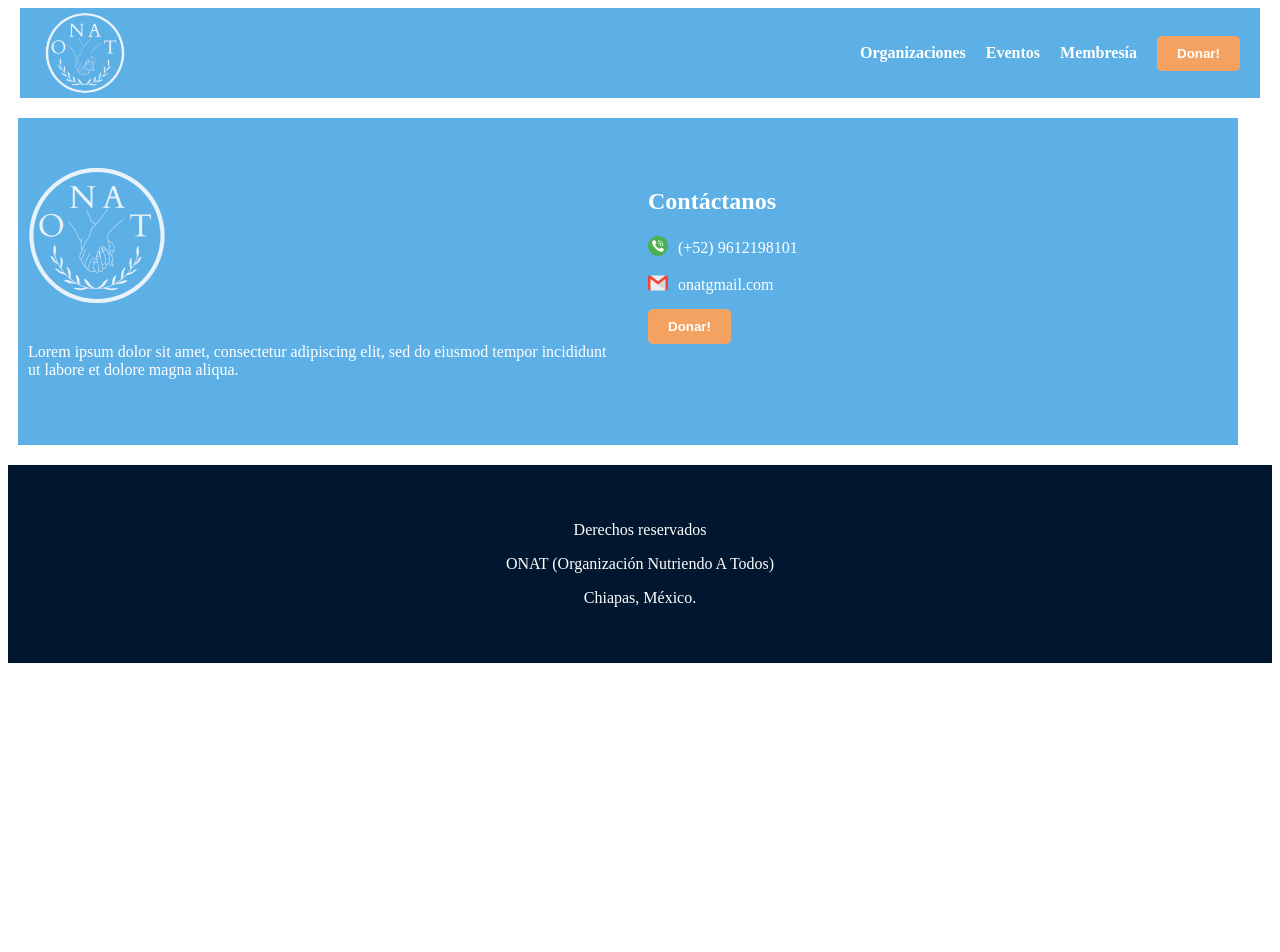
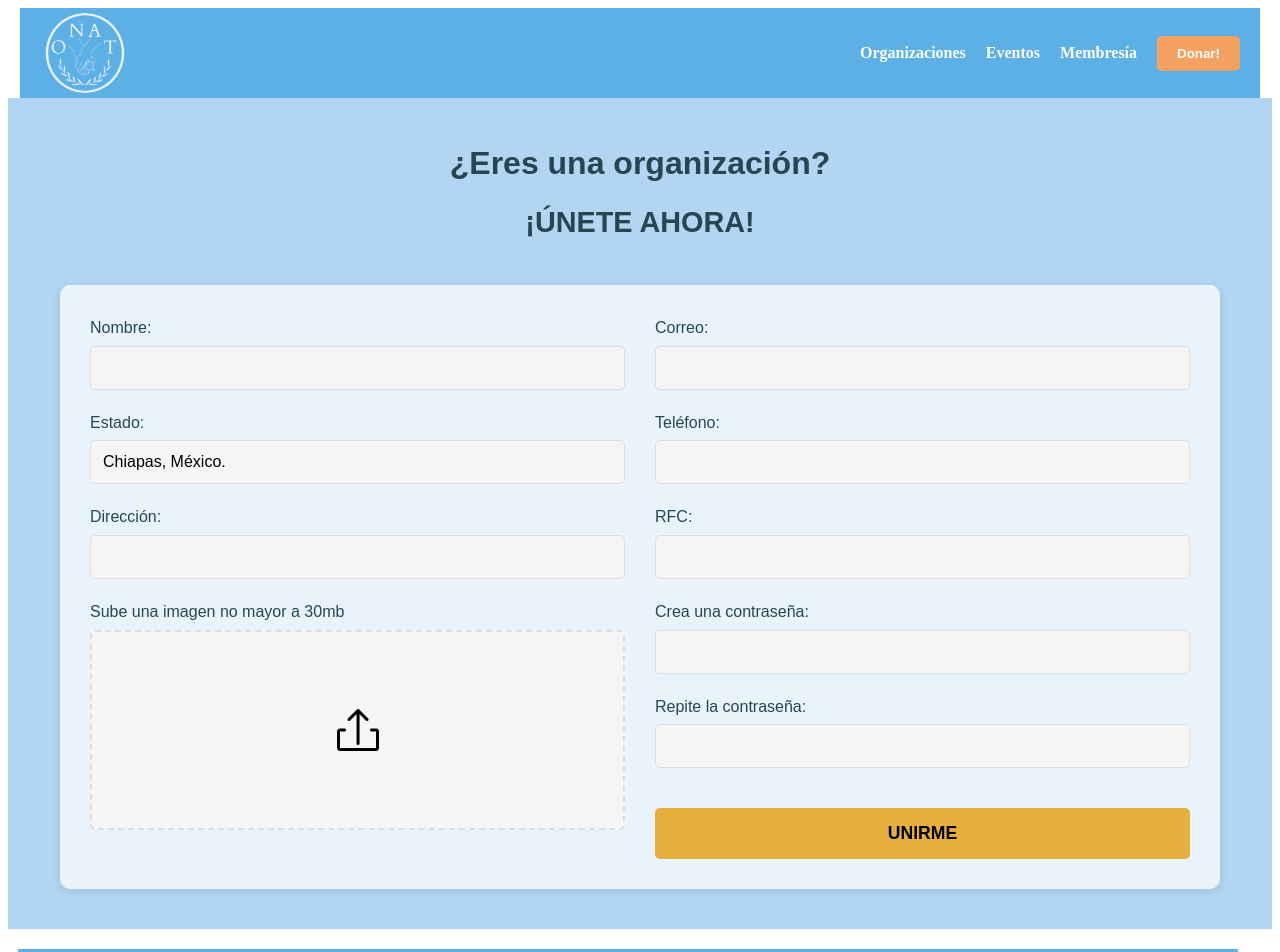
Before and after one commit to Fernandovm13/ONAT_front, an Angular app: page /formorg in a window 1280 px wide. Before the commit this address led to /. Shown: the top 952 px of the page. Before the commit the page ends 800 px from the top, so only its background shows below. Built offline with nearby package versions, Linux system fonts and the light colour scheme.

Commit message:
Integracion del formulario para organizacion

```diff
--- a/src/app/app-routing.module.ts
+++ b/src/app/app-routing.module.ts
@@ -3,11 +3,13 @@ import { RouterModule, Routes } from '@angular/router';
 import { HomeComponent } from './home/home.component';
 import { CardsOrgComponent } from './cards-org/cards-org.component';
 import { LoginComponent } from './login/login.component';
+import { FormOrgComponent } from './form-org/form-org.component';
 
 const routes: Routes = [
   { path: '', component: HomeComponent },
   { path: 'cardsorg', component: CardsOrgComponent },
   { path: 'login', component: LoginComponent },
+  {path: 'formorg', component: FormOrgComponent}
 ];
 
 @NgModule({
--- a/src/app/app.module.ts
+++ b/src/app/app.module.ts
@@ -9,6 +9,7 @@ import { FooterComponent } from './footer/footer.component';
 import { HomeComponent } from './home/home.component';
 import { CardsOrgComponent } from './cards-org/cards-org.component';
 import { LoginComponent } from './login/login.component';
+import { FormOrgComponent } from './form-org/form-org.component';
 
 @NgModule({
   declarations: [
@@ -18,7 +19,8 @@ import { LoginComponent } from './login/login.component';
     FooterComponent,
     HomeComponent,
     CardsOrgComponent,
-    LoginComponent
+    LoginComponent,
+    FormOrgComponent
   ],
   imports: [
     BrowserModule,
--- a/src/app/cards-org/cards-org.component.html
+++ b/src/app/cards-org/cards-org.component.html
@@ -65,7 +65,7 @@
         <div class="join-content">
           <h2>¿Eres una organización?</h2>
           <h3>¡ÚNETE AHORA!</h3>
-          <button class="btn btn-join">UNIRME</button>
+          <button class="btn btn-join" routerLink="/formorg">UNIRME</button>
         </div>
       </div>
     </div>
--- /dev/null
+++ b/src/app/form-org/form-org.component.css
@@ -0,0 +1,156 @@
+* {
+    margin: 0;
+    padding: 0;
+    box-sizing: border-box;
+}
+
+body {
+    font-family: Arial, sans-serif;
+    line-height: 1.6;
+    min-height: 100vh;
+    display: flex;
+    flex-direction: column;
+}
+
+.container {
+    max-width: 1200px;
+    margin: 0 auto;
+    padding: 0 20px;
+}
+
+.btn {
+    padding: 12px 24px;
+    border: none;
+    border-radius: 5px;
+    cursor: pointer;
+    font-weight: bold;
+    transition: background-color 0.3s ease;
+}
+
+.btn-donate {
+    background-color: #264653;
+    color: #ffffff;
+}
+
+.btn-donate:hover {
+    background-color: #E76F51;
+}
+
+/* Main Content Styles */
+.main-content {
+    flex: 1;
+    padding: 40px 0;
+    background-color: #B2D5F1;
+}
+
+.registration-header {
+    text-align: center;
+    margin-bottom: 40px;
+}
+
+.registration-header h1 {
+    font-size: 2em;
+    color: #264653;
+    margin-bottom: 10px;
+}
+
+.registration-header h2 {
+    font-size: 1.8em;
+    color: #264653;
+}
+
+.registration-form {
+    background-color: #E9F3FB;
+    padding: 30px;
+    border-radius: 10px;
+    box-shadow: 0 2px 10px rgba(0, 0, 0, 0.1);
+}
+
+.form-grid {
+    display: grid;
+    grid-template-columns: 1fr 1fr;
+    gap: 30px;
+}
+
+.form-group {
+    margin-bottom: 20px;
+}
+
+.form-group label {
+    display: block;
+    margin-bottom: 5px;
+    color: #264653;
+    font-weight: 500;
+}
+
+.form-group input {
+    width: 100%;
+    padding: 12px;
+    border: 1px solid #ddd;
+    border-radius: 5px;
+    font-size: 16px;
+    background-color: #f5f5f5;
+}
+
+.upload-area {
+    width: 100%;
+    height: 200px;
+    border: 2px dashed #ddd;
+    border-radius: 5px;
+    display: flex;
+    align-items: center;
+    justify-content: center;
+    cursor: pointer;
+    background-color: #f5f5f5;
+}
+
+.upload-icon {
+    width: 48px;
+    height: 48px;
+}
+
+.btn-submit {
+    width: 100%;
+    background-color: #E7AF3E;
+    color: black;
+    font-size: 1.1em;
+    padding: 15px;
+    margin-top: 20px;
+}
+
+.btn-submit:hover {
+    background-color: #eba926;
+}
+
+/* Responsive Styles */
+@media (max-width: 768px) {
+    .nav {
+        display: none;
+    }
+
+    .form-grid {
+        grid-template-columns: 1fr;
+    }
+
+    .upload-area {
+        height: 150px;
+    }
+}
+
+/* Input States */
+input:focus {
+    outline: none;
+    border-color: #77b8e8;
+    box-shadow: 0 0 0 2px rgba(119, 184, 232, 0.2);
+}
+
+input:disabled {
+    background-color: #f5f5f5;
+    cursor: not-allowed;
+}
+
+/* Upload Area Hover State */
+.upload-area:hover {
+    border-color: #77b8e8;
+    background-color: #fafafa;
+}
--- /dev/null
+++ b/src/app/form-org/form-org.component.html
@@ -0,0 +1,78 @@
+<!DOCTYPE html>
+<html lang="es">
+<head>
+    <meta charset="UTF-8">
+    <meta name="viewport" content="width=device-width, initial-scale=1.0">
+    <title>Registro de Organización - ONAT</title>
+    <link rel="stylesheet" href="form-org.component.css">
+</head>
+<body>
+
+    <main class="main-content">
+        <div class="container">
+            <div class="registration-header">
+                <h1>¿Eres una organización?</h1>
+                <h2>¡ÚNETE AHORA!</h2>
+            </div>
+
+            <form class="registration-form">
+                <div class="form-grid">
+                    <div class="form-column">
+                        <div class="form-group">
+                            <label for="nombre">Nombre:</label>
+                            <input type="text" id="nombre" name="nombre" required>
+                        </div>
+
+                        <div class="form-group">
+                            <label for="estado">Estado:</label>
+                            <input type="text" id="estado" name="estado" value="Chiapas, México." readonly required>
+                        </div>
+
+                        <div class="form-group">
+                            <label for="direccion">Dirección:</label>
+                            <input type="text" id="direccion" name="direccion" required>
+                        </div>
+
+                        <div class="form-group">
+                            <label>Sube una imagen no mayor a 30mb</label>
+                            <div class="upload-area">
+                                <img src="icono6.png" alt="Upload" class="upload-icon">
+                            </div>
+                        </div>
+                    </div>
+
+                    <div class="form-column">
+                        <div class="form-group">
+                            <label for="correo">Correo:</label>
+                            <input type="email" id="correo" name="correo" required>
+                        </div>
+
+                        <div class="form-group">
+                            <label for="telefono">Teléfono:</label>
+                            <input type="tel" id="telefono" name="telefono" required>
+                        </div>
+
+                        <div class="form-group">
+                            <label for="rfc">RFC:</label>
+                            <input type="text" id="rfc" name="rfc" required>
+                        </div>
+
+                        <div class="form-group">
+                            <label for="password">Crea una contraseña:</label>
+                            <input type="password" id="password" name="password" required>
+                        </div>
+
+                        <div class="form-group">
+                            <label for="confirm-password">Repite la contraseña:</label>
+                            <input type="password" id="confirm-password" name="confirm-password" required>
+                        </div>
+
+                        <button type="submit" class="btn btn-submit">UNIRME</button>
+                    </div>
+                </div>
+            </form>
+        </div>
+    </main>
+
+</body>
+</html>
--- a/src/app/login/login.component.css
+++ b/src/app/login/login.component.css
@@ -1,5 +1,3 @@
-/* Global Styles */
-
 * {
     margin: 0;
     padding: 0;
@@ -31,7 +29,7 @@ body {
 }
 
 .btn-donate {
-    background-color: #e63946; /* Secondary color */
+    background-color: #e63946;
     color: #fff;
 }
 
@@ -43,12 +41,12 @@ body {
 .main-content {
     flex: 1;
     padding: 40px 0;
-    background-color: white; /* Light blue */
+    background-color: white;
 }
 
 h1 {
     text-align: center;
-    color: #003366; /* Dark blue */
+    color: #003366;
     margin-bottom: 30px;
     font-size: 2em;
 }
@@ -91,7 +89,7 @@ h1 {
 .form-group label {
     display: block;
     margin-bottom: 5px;
-    color: #003366; /* Dark blue */
+    color: #003366;
     font-weight: 500;
 }
 
@@ -106,7 +104,7 @@ h1 {
 
 .btn-login {
     width: 100%;
-    background-color: #F4A261; /* Orange */
+    background-color: #F4A261;
     color: #fff;
     font-size: 1.1em;
     padding: 15px;
```
Also changed, not shown: src/app/form-org/form-org.component.ts (added, +10 -0 lines), public/icono6.png (added).
